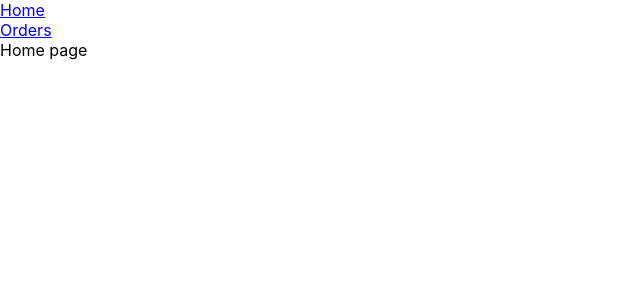
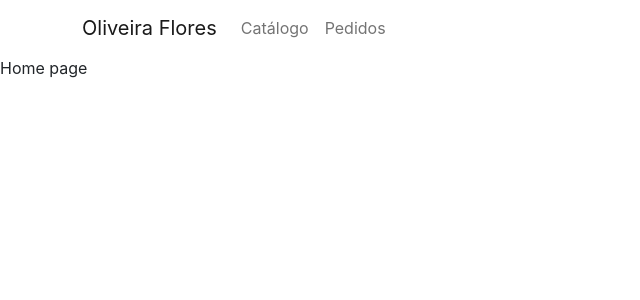
Before and after one commit to GuilhermeBley/Bl.Agrobook.Financial, a React (Create React App) app in the folder src/ui/agrobook-ui/: page / in a window 1280 px wide. Shown: the top 300 px of the page, without its empty margins (0-640 px from the left). Built offline with nearby package versions, Linux system fonts and the light colour scheme.

Commit message:
feat(nav) creating nav bar

```diff
--- a/src/ui/agrobook-ui/public/index.html
+++ b/src/ui/agrobook-ui/public/index.html
@@ -15,6 +15,7 @@
       user's mobile device or desktop. See https://developers.google.com/web/fundamentals/web-app-manifest/
     -->
     <link rel="manifest" href="%PUBLIC_URL%/manifest.json" />
+    <link href="https://cdn.jsdelivr.net/npm/bootstrap@5.2.3/dist/css/bootstrap.min.css" rel="stylesheet" integrity="sha384-rbsA2VBKQhggwzxH7pPCaAqO46MgnOM80zW1RWuH61DGLwZJEdK2Kadq2F9CUG65" crossorigin="anonymous">
     <!--
       Notice the use of %PUBLIC_URL% in the tags above.
       It will be replaced with the URL of the `public` folder during the build.
@@ -39,5 +40,6 @@
       To begin the development, run `npm start` or `yarn start`.
       To create a production bundle, use `npm run build` or `yarn build`.
     -->
+    <script src="https://cdn.jsdelivr.net/npm/bootstrap@5.2.3/dist/js/bootstrap.bundle.min.js" integrity="sha384-kenU1KFdBIe4zVF0s0G1M5b4hcpxyD9F7jL+jjXkk+Q2h455rYXK/7HAuoJl+0I4" crossorigin="anonymous"></script>
   </body>
 </html>
--- a/src/ui/agrobook-ui/src/components/PageNavigationBar/index.js
+++ b/src/ui/agrobook-ui/src/components/PageNavigationBar/index.js
@@ -3,31 +3,27 @@
 function PageNavigationBar() {
     return (
         <>
-            <nav
-                id="navigationBar"
-                className="z-30 w-full h-16 fixed bg-gray-500"
-            >
-
-                <div className="max-w-6xl mx-auto px-6 lg:flex flex-row justify-between items-bottom">
-                    <Link to="/Home">
-                        <div
-                            id="mnu-home"
-                            className="my-auto p-2 text-xl cursor-pointer border-b-2 border-transparent"
-                        >
-                            Home
-                        </div>
-                    </Link>
-                    <Link to="/Order">
-                        <div
-                            id="mnu-home"
-                            className="my-auto p-2 text-xl cursor-pointer border-b-2 border-transparent"
-                        >
-                            Orders
-                        </div>
-                    </Link>
-
+            <nav class="navbar navbar-expand-lg">
+                <div class="container">
+                    <a class="navbar-brand" href="#">Oliveira Flores</a>
+                    <button class="navbar-toggler" type="button" data-bs-toggle="collapse" data-bs-target="#navbarNav">
+                        <span class="navbar-toggler-icon"></span>
+                    </button>
+                    <div class="collapse navbar-collapse" id="navbarNav">
+                        <ul class="navbar-nav me-auto">
+                            <li class="nav-item">
+                                <Link to="/Home" className="nav-link">
+                                    Catálogo
+                                </Link>
+                            </li>
+                            <li class="nav-item">
+                                <Link to="/Order" className="nav-link">
+                                    Pedidos
+                                </Link>
+                            </li>
+                        </ul>
+                    </div>
                 </div>
-
             </nav>
         </>
     );
```
